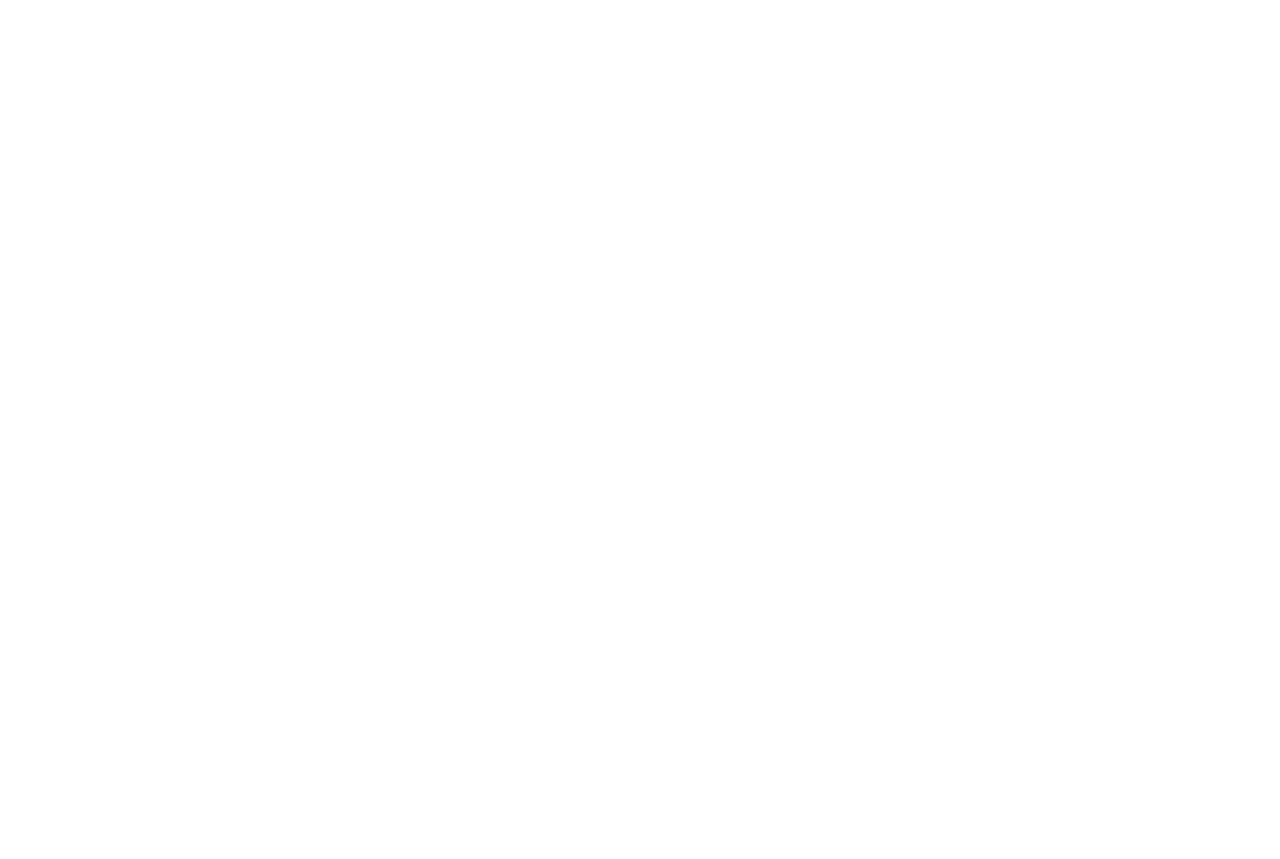
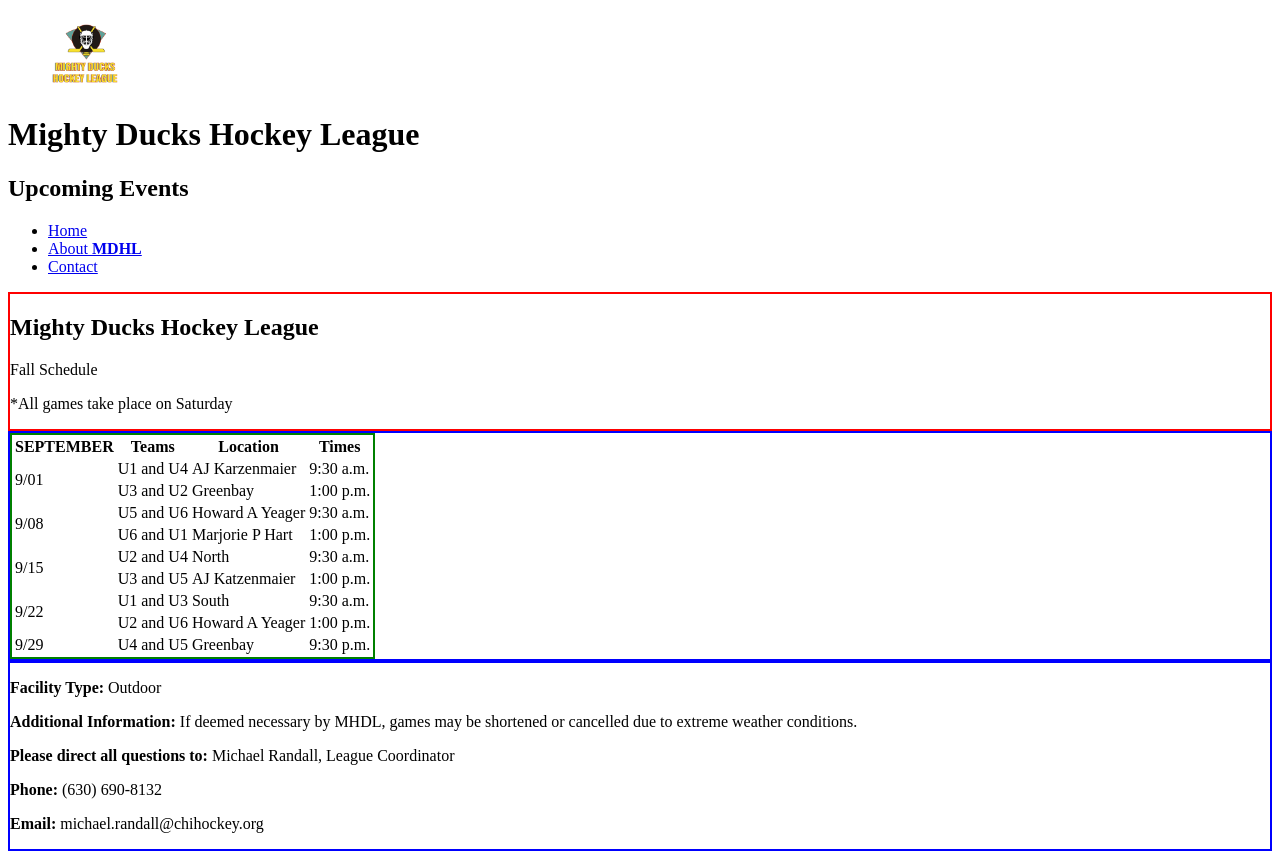
Before and after one commit to JulianEduardoAguirre/mdhl_webpage, a plain HTML site: page game_info.html in a window 1280 px wide. Before the commit the page ends 800 px from the top, so only its background shows below. Drawn offline with Linux system fonts and the light colour scheme.

Commit message:
Finished copying the info to the .html files

```diff
--- a/game_info.html
+++ b/game_info.html
@@ -4,9 +4,132 @@
 	<meta charset="UTF-8">
 	<meta http-equiv="X-UA-Compatible" content="IE=edge">
 	<meta name="viewport" content="width=device-width, initial-scale=1.0">
-	<title>Game information</title>
+	<title>Game Information</title>
+	<style>
+		table {
+			border: 2px solid green;
+		}
+		thead {
+		}
+		tbody {
+		}
+		tr {
+		}
+		th {
+		}
+		td {
+		}
+		span{
+			font-weight: bold;
+		}
+		section{
+			border: 2px solid red;
+		}
+		div {
+			border: 2px solid blue;
+		}
+	</style>
 </head>
 <body>
-
+	<header>
+		<!--For the logo-->
+		<figure>
+			<img src="./assets/img/Logo_Mighty_ducks_01.png" id="logo" alt="Mighty Ducks Hockey League logo" height="75"
+				width="75">
+		</figure>
+		<h1>Mighty Ducks Hockey League</h1>
+		<h2>Upcoming Events</h2>
+	</header>
+	<nav>
+		<ul>
+			<li><a href="#">Home</a></li>
+			<li><a href="./about.html">About <span id="anchor_about">MDHL</span></a></li>
+			<li><a href="./contact.html">Contact</a></li>
+		</ul>
+	</nav>
+	<main>
+		<section>
+			<h2>Mighty Ducks Hockey League</h2>
+			<p>Fall Schedule</p>
+			<p>*All games take place on Saturday</p>
+		</section>
+		<div>
+			<table>
+				<thead>
+					<tr>
+						<th>SEPTEMBER</th>
+						<th>Teams</th>
+						<th>Location</th>
+						<th>Times</th>
+					</tr>
+				</thead>
+				<tbody>
+					<!--  -->
+					<tr>
+						<td rowspan="2">9/01</td>
+						<td>U1 and U4</td>
+						<td>AJ Karzenmaier</td>
+						<td>9:30 a.m.</td>
+					</tr>
+					<tr>
+						<td>U3 and U2</td>
+						<td>Greenbay</td>
+						<td>1:00 p.m.</td>
+					</tr>
+					<!--  -->
+					<tr>
+						<td rowspan="2">9/08</td>
+						<td>U5 and U6</td>
+						<td>Howard A Yeager</td>
+						<td>9:30 a.m.</td>
+					</tr>
+					<tr>
+						<td>U6 and U1</td>
+						<td>Marjorie P Hart</td>
+						<td>1:00 p.m.</td>
+					</tr>
+					<!--  -->
+					<tr>
+						<td rowspan="2">9/15</td>
+						<td>U2 and U4</td>
+						<td>North</td>
+						<td>9:30 a.m.</td>
+					</tr>
+					<tr>
+						<td>U3 and U5</td>
+						<td>AJ Katzenmaier</td>
+						<td>1:00 p.m.</td>
+					</tr>
+					<!--  -->
+					<tr>
+						<td rowspan="2">9/22</td>
+						<td>U1 and U3</td>
+						<td>South</td>
+						<td>9:30 a.m.</td>
+					</tr>
+					<tr>
+						<td>U2 and U6</td>
+						<td>Howard A Yeager</td>
+						<td>1:00 p.m.</td>
+					</tr>
+					<!--  -->
+					<tr>
+						<td>9/29</td>
+						<td>U4 and U5</td>
+						<td>Greenbay</td>
+						<td>9:30 p.m.</td>
+					</tr>
+				</tbody>
+			</table>
+		</div>
+		<div>
+			<p> <span> Facility Type:</span> Outdoor</p>
+			<p> <span> Additional Information:</span> If deemed necessary by MHDL, games may be shortened or cancelled due to extreme weather conditions.</p>
+			<p> <span> Please direct all questions to:</span> Michael Randall, League Coordinator</p>
+			<p> <span> Phone:</span> (630) 690-8132</p>
+			<p> <span> Email:</span> michael.randall@chihockey.org</p>
+		</div>
+	</main>
+	<footer></footer>
 </body>
 </html>
```
Also changed, not shown: rules.html (+1 -3 lines).
